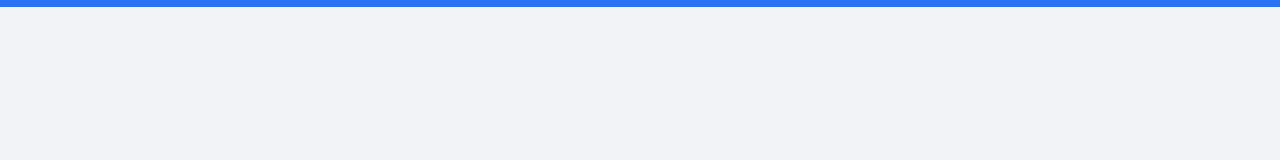
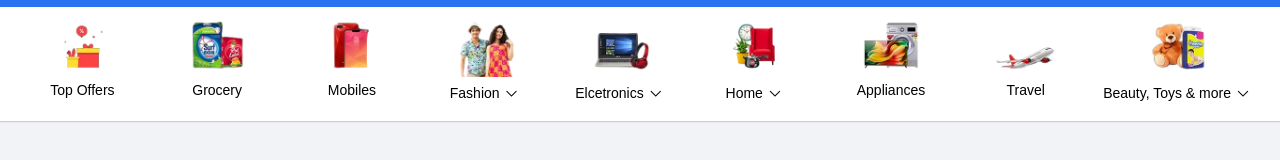
Before and after one commit to Honey0908/HTML-CSS-Practical, a plain HTML site: page index.html in a window 1280 px wide. Shown: the part 52-212 px from the top of the page. Drawn offline with nearby package versions, Linux system fonts and the light colour scheme.

Commit message:
prodcut categories added  below navbar

```diff
--- /dev/null
+++ b/assets/css/categories.css
@@ -0,0 +1,46 @@
+
+/* ---------------------------------------------
+            Product Categories
+-----------------------------------------------*/
+
+
+
+#product-categories {
+    box-shadow: 0 1px 1px 0 rgb(0 0 0 / 16%);
+    background-color: white;
+    width: 100%;
+  }
+
+  .categories-container {
+    max-width: 1250px;
+    margin: 0 auto;
+  }
+  #category-items {
+    display: flex;
+    justify-content: space-between;
+    overflow: auto;
+  }
+
+  .category-item {
+    flex: 1;
+    display: flex;
+    padding: 10px;
+    flex-direction: column;
+    align-items: center;
+  }
+  .category-item-name {
+    text-align: center;
+    margin-block: 5px;
+    font-weight: 500;
+    font-size: 14px;
+    white-space: nowrap;
+  }
+
+  .category-item-name span {
+    font-weight: 200;
+  }
+
+  .category-image {
+    max-height: 100px;
+    max-width: 60px;
+  }
--- a/index.html
+++ b/index.html
@@ -16,6 +16,7 @@
 
     <link rel="stylesheet" href="./assets/css/universal.css">
     <link rel="stylesheet" href="./assets/css/navbar.css">
+    <link rel="stylesheet" href="./assets/css/categories.css">
 
     <!-- google icons link -->
 
@@ -149,5 +150,87 @@
 
     </header>
 
+
+    <!-- navbar completed -->
+
+
+    <!-- categories -->
+
+    <section id="product-categories">
+
+        <div class="categories-container">
+
+            <div id="category-items">
+
+                <div class="category-item"><img class="category-image" src="/assets/images/categories/Top_Offers.png"
+                        alt="Top Offers">
+                    <div class="category-item-name">
+                        Top Offers
+                    </div>
+                </div>
+
+                <div class="category-item"><img class="category-image" src="/assets/images/categories/grocery.png" alt="Grocery">
+                    <div class="category-item-name">
+                        Grocery
+                    </div>
+                </div>
+
+                <div class="category-item"><img class="category-image" src="/assets/images/categories/Mobiles.png" alt="Mobiles">
+                    <div class="category-item-name">
+                        Mobiles
+                    </div>
+                </div>
+
+                <div class="category-item"><img class="category-image" src="/assets/images/categories/fashion.png" alt="fashion">
+                    <div class="category-item-name">
+                        Fashion<span class="material-symbols-outlined nav-icons">expand_more</span>
+                    </div>
+
+                </div>
+
+                <div class="category-item"><img class="category-image" src="/assets/images/categories/electronics.png"
+                        alt="electronics">
+                    <div class="category-item-name">
+                        Elcetronics<span class="material-symbols-outlined nav-icons">expand_more</span>
+                    </div>
+
+                </div>
+
+                <div class="category-item"><img class="category-image" src="/assets/images/categories/Home.png" alt="Home">
+                    <div class="category-item-name">
+                        Home<span class="material-symbols-outlined nav-icons">expand_more</span>
+                    </div>
+
+                </div>
+
+                <div class="category-item"><img class="category-image" src="/assets/images/categories/appliances.png"
+                        alt="appliances">
+                    <div class="category-item-name">
+                        Appliances
+                    </div>
+                </div>
+
+                <div class="category-item"><img class="category-image" src="/assets/images/categories/travel.png" alt="travel">
+                    <div class="category-item-name">
+                        Travel
+                    </div>
+                </div>
+
+                <div class="category-item"><img class="category-image" src="/assets/images/categories/Beauty__Toys_and_more.png"
+                        alt="Beauty,Toys and more">
+                    <div class="category-item-name">
+                        Beauty, Toys & more<span class="material-symbols-outlined nav-icons">expand_more</span>
+                    </div>
+
+                </div>
+
+            </div>
+
+        </div>
+
+    </section>
+
+    <!-- categories completed -->
+
 </body>
 </html>
```
Also changed, not shown: assets/images/categories/Beauty__Toys_and_more.png (added), assets/images/categories/Home.png (added), assets/images/categories/Mobiles.png (added), assets/images/categories/Top_Offers.png (added), assets/images/categories/appliances.png (added), assets/images/categories/electronics.png (added), assets/images/categories/fashion.png (added), assets/images/categories/grocery.png (added), assets/images/categories/travel.png (added).
